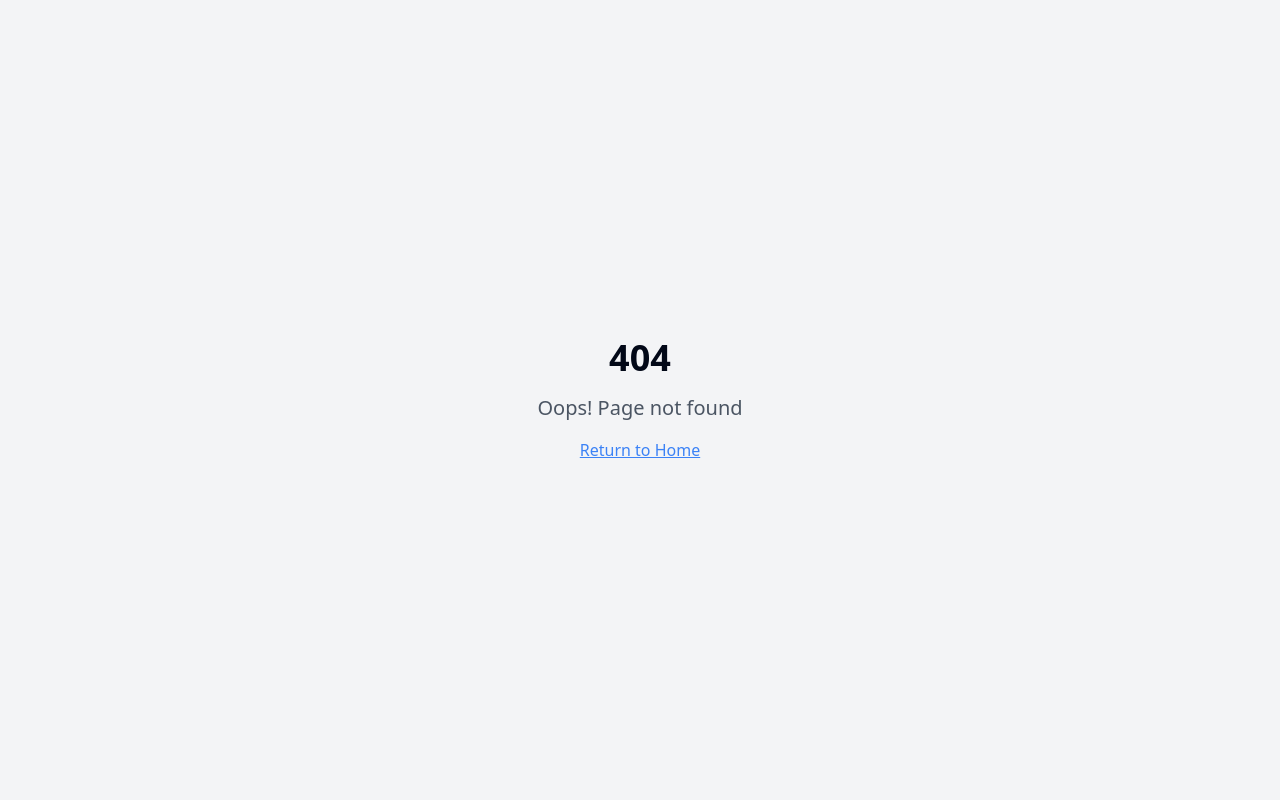
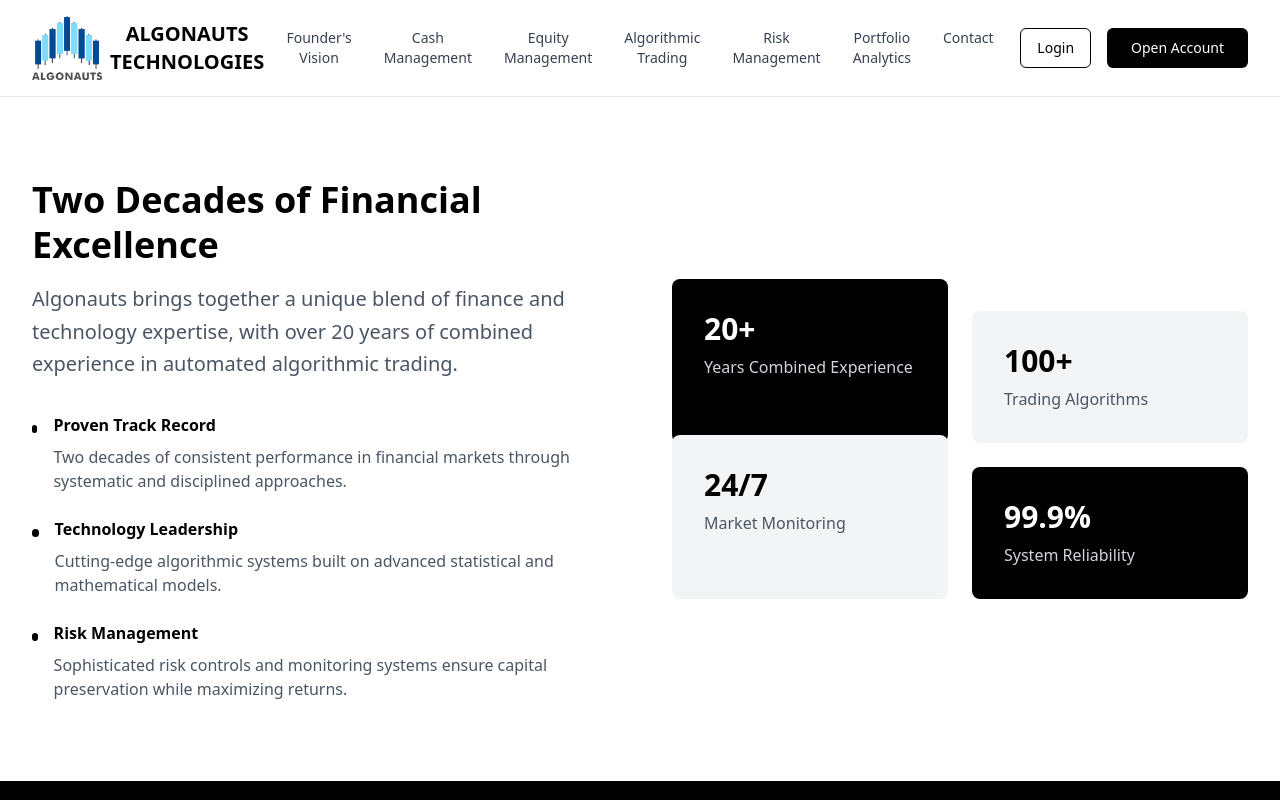
Before and after one commit to harshalalgonaus/algonauts-trade-flow, a React (Vite) app: page /founders-vision in a window 1280 px wide. Before the commit this address had no page. Shown: the top 800 px of the page. Built offline with nearby package versions, Linux system fonts and the light colour scheme.

Commit message:
Refactor: Rename About Us to Founder's Vision
- Renamed "About Us" navigation link to "Founder's Vision".
- Created a new page for "Founder's Vision" while retaining the original content.

```diff
--- a/src/App.tsx
+++ b/src/App.tsx
@@ -1,9 +1,11 @@
+
 import { Toaster } from "@/components/ui/toaster";
 import { Toaster as Sonner } from "@/components/ui/sonner";
 import { TooltipProvider } from "@/components/ui/tooltip";
 import { QueryClient, QueryClientProvider } from "@tanstack/react-query";
 import { BrowserRouter, Routes, Route } from "react-router-dom";
 import Index from "./pages/Index";
+import FoundersVision from "./pages/FoundersVision";
 import NotFound from "./pages/NotFound";
 
 const queryClient = new QueryClient();
@@ -16,6 +18,7 @@ const App = () => (
       <BrowserRouter>
         <Routes>
           <Route path="/" element={<Index />} />
+          <Route path="/founders-vision" element={<FoundersVision />} />
           {/* ADD ALL CUSTOM ROUTES ABOVE THE CATCH-ALL "*" ROUTE */}
           <Route path="*" element={<NotFound />} />
         </Routes>
--- a/src/components/Header.tsx
+++ b/src/components/Header.tsx
@@ -1,3 +1,4 @@
+
 import { useState } from 'react';
 import { Button } from '@/components/ui/button';
 
@@ -25,7 +26,7 @@ export const Header = () => {
   {/* Centered Navigation - Absolute Center */}
   <nav className="hidden lg:flex space-x-8 absolute left-1/2 transform -translate-x-1/2">
     {[
-      ['About Us', '#about'],
+      ['Founder\'s Vision', '/founders-vision'],
       ['Cash Management', '#cash-management'],
       ['Equity Management', '#equity-management'],
       ['Algorithmic Trading', '#algorithmic-trading'],
@@ -105,8 +106,8 @@ export const Header = () => {
               <a href="#technology" className="text-gray-700 hover:text-black transition-all duration-300 hover:translate-x-2">
                 Technology
               </a>
-              <a href="#about" className="text-gray-700 hover:text-black transition-all duration-300 hover:translate-x-2">
-                About Us
+              <a href="/founders-vision" className="text-gray-700 hover:text-black transition-all duration-300 hover:translate-x-2">
+                Founder's Vision
               </a>
               <a href="#contact" className="text-gray-700 hover:text-black transition-all duration-300 hover:translate-x-2">
                 Contact
--- /dev/null
+++ b/src/pages/FoundersVision.tsx
@@ -0,0 +1,84 @@
+
+import { Header } from '@/components/Header';
+import { Footer } from '@/components/Footer';
+
+const FoundersVision = () => {
+  return (
+    <div className="min-h-screen bg-white">
+      <Header />
+
+      <section className="py-20 bg-white overflow-hidden">
+        <div className="max-w-7xl mx-auto px-4 sm:px-6 lg:px-8">
+          <div className="grid lg:grid-cols-2 gap-16 items-center">
+            <div className="space-y-8 opacity-0 animate-[fade-in_0.8s_ease-out_0.2s_forwards]">
+              <div className="space-y-4">
+                <h2 className="text-4xl font-bold text-black leading-tight">
+                  Two Decades of Financial Excellence
+                </h2>
+                <p className="text-xl text-gray-600 leading-relaxed">
+                  Algonauts brings together a unique blend of finance and technology expertise,
+                  with over 20 years of combined experience in automated algorithmic trading.
+                </p>
+              </div>
+
+              <div className="space-y-6">
+                <div className="flex items-start space-x-4 group hover:translate-x-2 transition-transform duration-300">
+                  <div className="w-2 h-2 bg-black rounded-full mt-3 group-hover:scale-150 transition-transform duration-300"></div>
+                  <div>
+                    <h3 className="font-semibold text-black mb-2 group-hover:text-gray-800 transition-colors duration-300">Proven Track Record</h3>
+                    <p className="text-gray-600">
+                      Two decades of consistent performance in financial markets through systematic and disciplined approaches.
+                    </p>
+                  </div>
+                </div>
+
+                <div className="flex items-start space-x-4 group hover:translate-x-2 transition-transform duration-300">
+                  <div className="w-2 h-2 bg-black rounded-full mt-3 group-hover:scale-150 transition-transform duration-300"></div>
+                  <div>
+                    <h3 className="font-semibold text-black mb-2 group-hover:text-gray-800 transition-colors duration-300">Technology Leadership</h3>
+                    <p className="text-gray-600">
+                      Cutting-edge algorithmic systems built on advanced statistical and mathematical models.
+                    </p>
+                  </div>
+                </div>
+
+                <div className="flex items-start space-x-4 group hover:translate-x-2 transition-transform duration-300">
+                  <div className="w-2 h-2 bg-black rounded-full mt-3 group-hover:scale-150 transition-transform duration-300"></div>
+                  <div>
+                    <h3 className="font-semibold text-black mb-2 group-hover:text-gray-800 transition-colors duration-300">Risk Management</h3>
+                    <p className="text-gray-600">
+                      Sophisticated risk controls and monitoring systems ensure capital preservation while maximizing returns.
+                    </p>
+                  </div>
+                </div>
+              </div>
+            </div>
+
+            <div className="grid grid-cols-2 gap-6 opacity-0 animate-[fade-in_0.8s_ease-out_0.4s_forwards]">
+              <div className="bg-black text-white p-8 rounded-lg hover:scale-105 transition-all duration-500 hover:shadow-2xl cursor-pointer group">
+                <div className="text-3xl font-bold mb-2 group-hover:scale-110 transition-transform duration-300">20+</div>
+                <div className="text-gray-300">Years Combined Experience</div>
+              </div>
+              <div className="bg-gray-100 p-8 rounded-lg mt-8 hover:scale-105 transition-all duration-500 hover:shadow-xl cursor-pointer group hover:bg-gray-50">
+                <div className="text-3xl font-bold text-black mb-2 group-hover:scale-110 transition-transform duration-300">100+</div>
+                <div className="text-gray-600">Trading Algorithms</div>
+              </div>
+              <div className="bg-gray-100 p-8 rounded-lg -mt-8 hover:scale-105 transition-all duration-500 hover:shadow-xl cursor-pointer group hover:bg-gray-50">
+                <div className="text-3xl font-bold text-black mb-2 group-hover:scale-110 transition-transform duration-300">24/7</div>
+                <div className="text-gray-600">Market Monitoring</div>
+              </div>
+              <div className="bg-black text-white p-8 rounded-lg hover:scale-105 transition-all duration-500 hover:shadow-2xl cursor-pointer group">
+                <div className="text-3xl font-bold mb-2 group-hover:scale-110 transition-transform duration-300">99.9%</div>
+                <div className="text-gray-300">System Reliability</div>
+              </div>
+            </div>
+          </div>
+        </div>
+      </section>
+
+      <Footer />
+    </div>
+  );
+};
+
+export default FoundersVision;
--- a/src/pages/Index.tsx
+++ b/src/pages/Index.tsx
@@ -1,7 +1,6 @@
 
 import { Header } from '@/components/Header';
 import { Hero } from '@/components/Hero';
-import { About } from '@/components/About';
 import { Services } from '@/components/Services';
 import { Technology } from '@/components/Technology';
 import { Contact } from '@/components/Contact';
@@ -12,7 +11,6 @@ const Index = () => {
     <div className="min-h-screen bg-white">
       <Header />
       <Hero />
-      <About />
       <Services />
       <Technology />
       <Contact />
```
